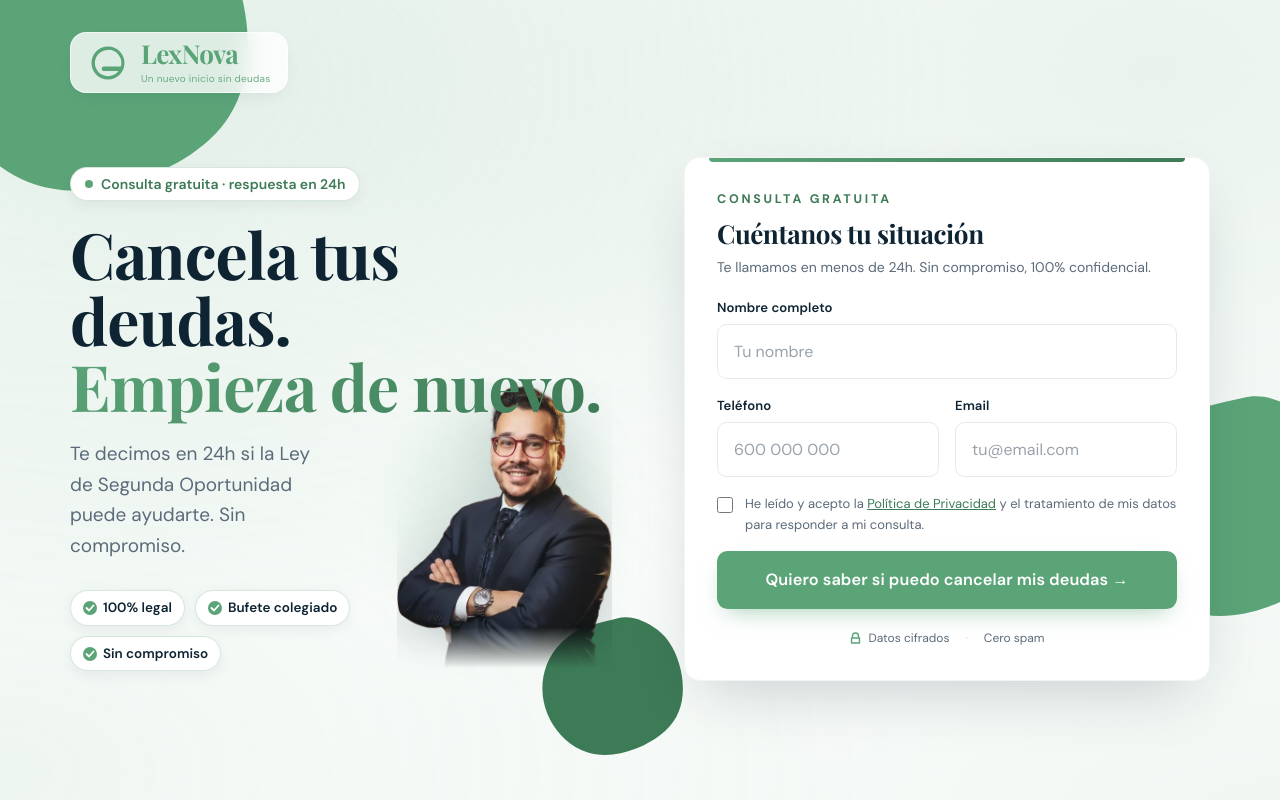
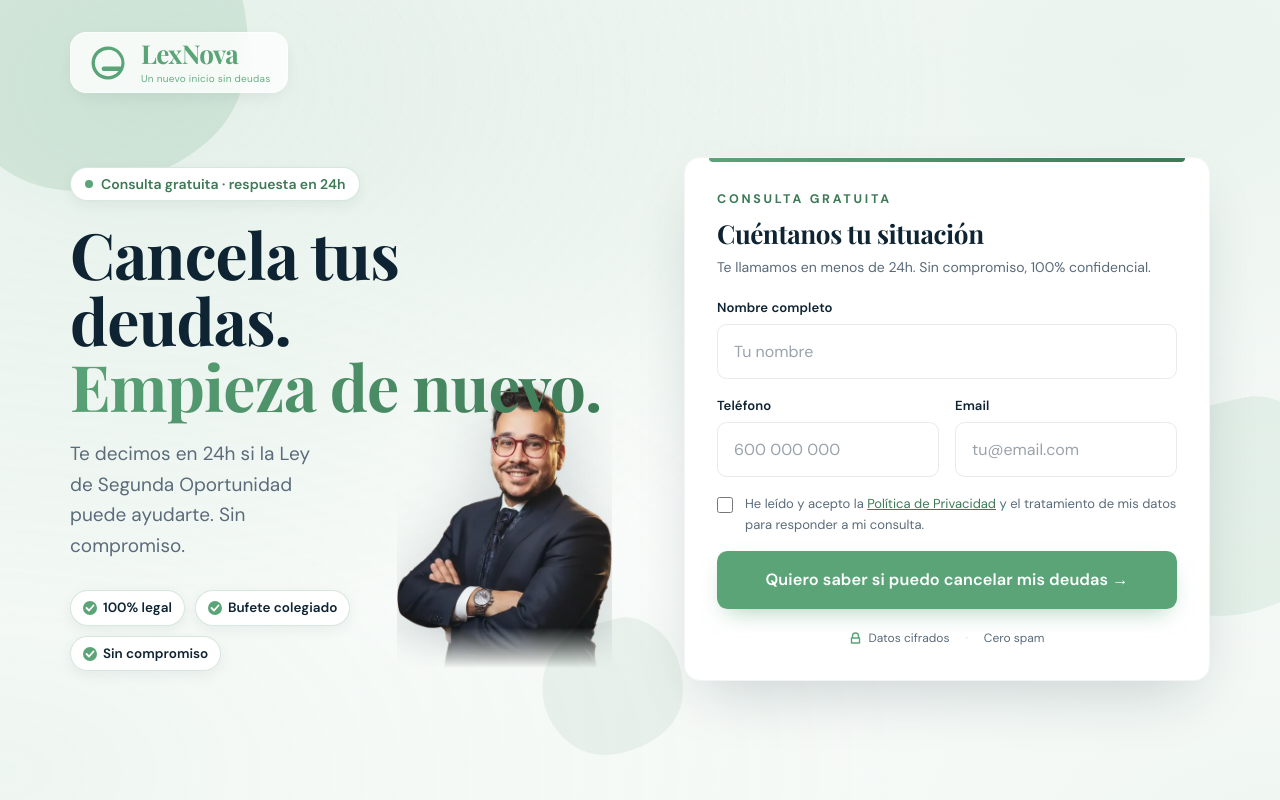
Before and after one commit to marketingesthetico-bit/lexnova-landing, a React (Vite) app: page / in a window 1280 px wide. Shown: the top 800 px of the page. Built offline with nearby package versions, Linux system fonts and the light colour scheme.

Commit message:
fix: quitar halo verde que ensuciaba la imagen + blobs de fondo sutiles (Sergio bien integrado)

```diff
--- a/src/components/Hero.jsx
+++ b/src/components/Hero.jsx
@@ -17,14 +17,20 @@ const BLANK =
 /**
  * Blob orgánico decorativo, animado con Framer Motion.
  */
-function FloatingBlob({ className = "", color = "#5BA478", delay = 0, dur = 14 }) {
+function FloatingBlob({
+  className = "",
+  color = "#5BA478",
+  delay = 0,
+  dur = 14,
+  opacity = 0.12,
+}) {
   return (
     <motion.svg
       aria-hidden="true"
       viewBox="0 0 200 200"
       className={`absolute pointer-events-none ${className}`}
       initial={{ opacity: 0 }}
-      animate={{ opacity: 1, y: [0, -18, 0], rotate: [0, 6, 0] }}
+      animate={{ opacity, y: [0, -18, 0], rotate: [0, 6, 0] }}
       transition={{
         opacity: { duration: 1.2, delay },
         y: { duration: dur, repeat: Infinity, ease: "easeInOut", delay },
@@ -57,24 +63,27 @@ export default function Hero({ onLeadStart }) {
         }}
       />
 
-      {/* Blobs orgánicos flotando */}
+      {/* Blobs orgánicos flotando (atmósfera suave de fondo) */}
       <FloatingBlob
-        className="w-[300px] h-[300px] sm:w-[440px] sm:h-[440px] -top-24 sm:-top-40 -left-28 sm:-left-32 opacity-[0.14]"
+        className="w-[300px] h-[300px] sm:w-[440px] sm:h-[440px] -top-24 sm:-top-40 -left-28 sm:-left-32"
         color="#5BA478"
         delay={0}
         dur={16}
+        opacity={0.16}
       />
       <FloatingBlob
-        className="w-[320px] h-[320px] top-[42%] -right-28 opacity-[0.12]"
+        className="w-[320px] h-[320px] top-[42%] -right-28"
         color="#5BA478"
         delay={1.5}
         dur={18}
+        opacity={0.1}
       />
       <FloatingBlob
-        className="w-[200px] h-[200px] bottom-16 left-[40%] opacity-[0.09]"
+        className="w-[200px] h-[200px] bottom-16 left-[40%]"
         color="#3D7A56"
         delay={3}
         dur={20}
+        opacity={0.07}
       />
 
       {/* Dots constelación sutil */}
@@ -152,11 +161,6 @@ export default function Hero({ onLeadStart }) {
               transition={{ duration: 0.8, ease: [0.16, 1, 0.3, 1], delay: 0.15 }}
               className="pointer-events-none absolute z-0 -bottom-10 sm:-bottom-12 lg:bottom-0 -right-1 sm:right-0 w-[195px] sm:w-[265px] lg:w-[215px] min-[1440px]:hidden"
             >
-              {/* Halo verde detrás de Sergio (grounding suave) */}
-              <div
-                aria-hidden="true"
-                className="absolute inset-x-2 bottom-8 top-6 rounded-full bg-brand/10 blur-xl"
-              />
               <picture>
                 <source media="(min-width: 1440px)" srcSet={BLANK} />
                 <img
```
